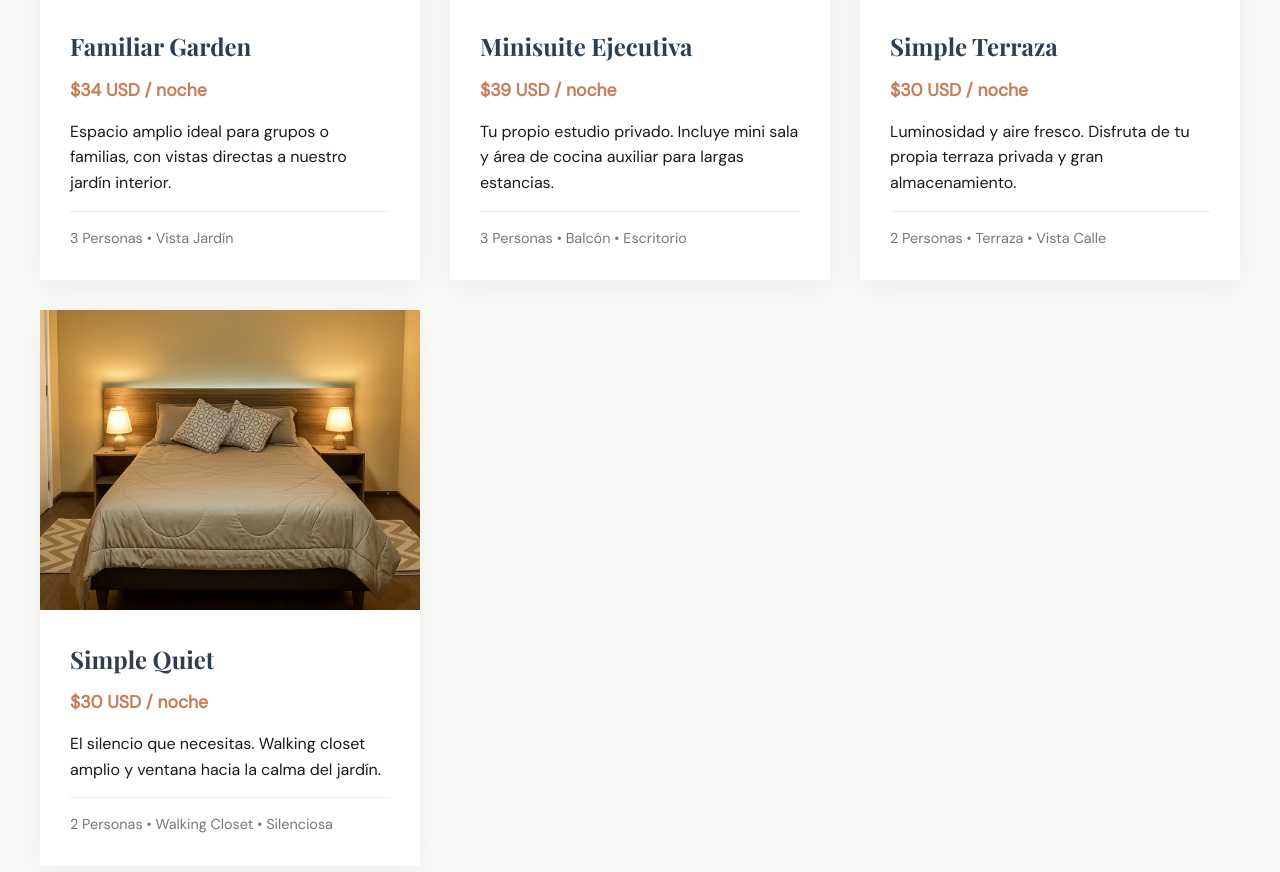
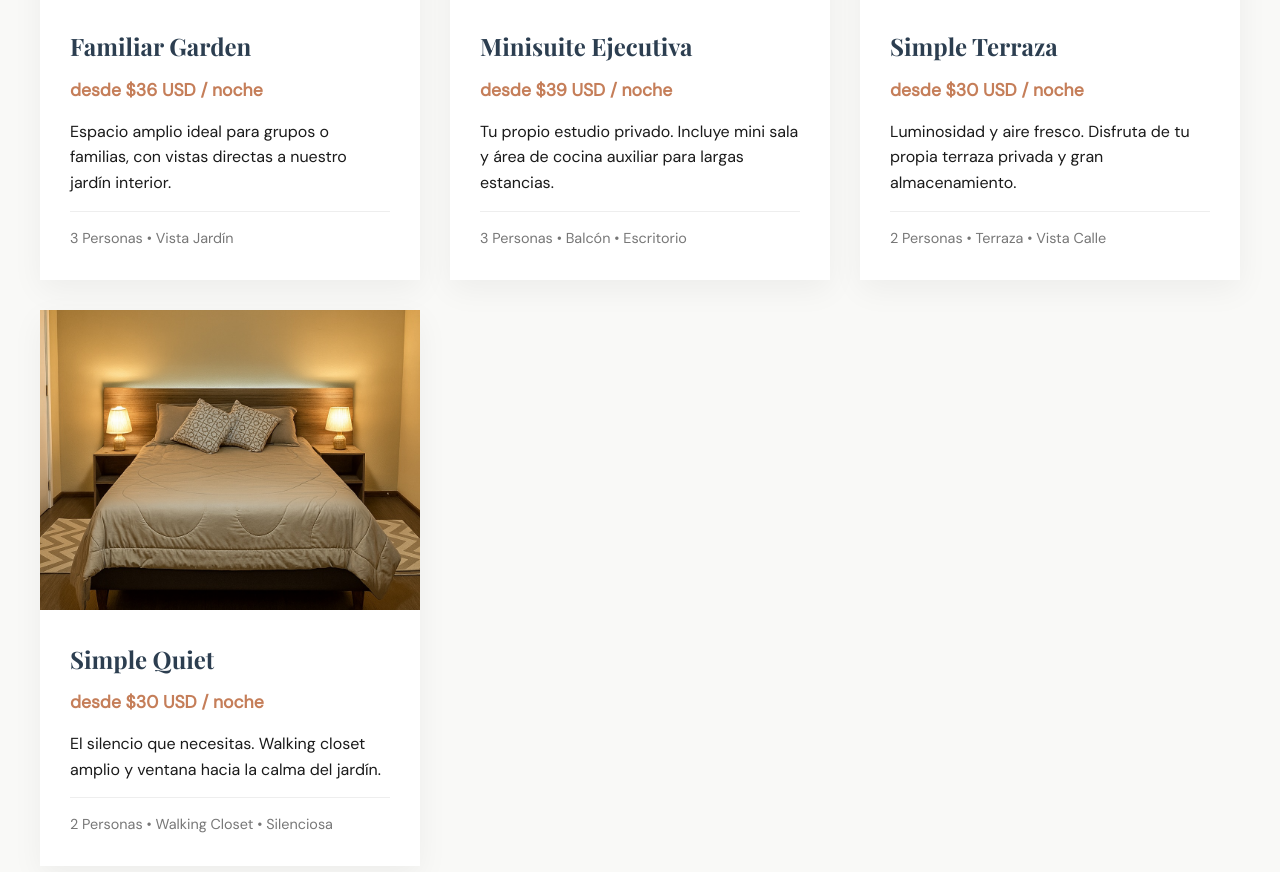
Before and after one commit to colibrigardenhaus-cyber/colibri-final, a plain HTML site: page index.html in a window 1280 px wide. Shown: the part 1403-2275 px from the top of the page. Drawn offline with nearby package versions, Linux system fonts and the light colour scheme.

Commit message:
Add files via upload

```diff
--- a/index.html
+++ b/index.html
@@ -357,7 +357,7 @@
                 </div>
                 <div class="room-info">
                     <h3>Familiar Garden</h3>
-                    <span class="room-price">$34 USD / noche</span>
+                    <span class="room-price"> desde $36 USD / noche</span>
                     <p>Espacio amplio ideal para grupos o familias, con vistas directas a nuestro jardín interior.</p>
                     <div class="room-features">3 Personas • Vista Jardín</div>
                 </div>
@@ -370,7 +370,7 @@
                 </div>
                 <div class="room-info">
                     <h3>Minisuite Ejecutiva</h3>
-                    <span class="room-price">$39 USD / noche</span>
+                    <span class="room-price"> desde $39 USD / noche</span>
                     <p>Tu propio estudio privado. Incluye mini sala y área de cocina auxiliar para largas estancias.</p>
                     <div class="room-features">3 Personas • Balcón • Escritorio</div>
                 </div>
@@ -383,7 +383,7 @@
                 </div>
                 <div class="room-info">
                     <h3>Simple Terraza</h3>
-                    <span class="room-price">$30 USD / noche</span>
+                    <span class="room-price"> desde $30 USD / noche</span>
                     <p>Luminosidad y aire fresco. Disfruta de tu propia terraza privada y gran almacenamiento.</p>
                     <div class="room-features">2 Personas • Terraza • Vista Calle</div>
                 </div>
@@ -396,7 +396,7 @@
                 </div>
                 <div class="room-info">
                     <h3>Simple Quiet</h3>
-                    <span class="room-price">$30 USD / noche</span>
+                    <span class="room-price"> desde $30 USD / noche</span>
                     <p>El silencio que necesitas. Walking closet amplio y ventana hacia la calma del jardín.</p>
                     <div class="room-features">2 Personas • Walking Closet • Silenciosa</div>
                 </div>
```
